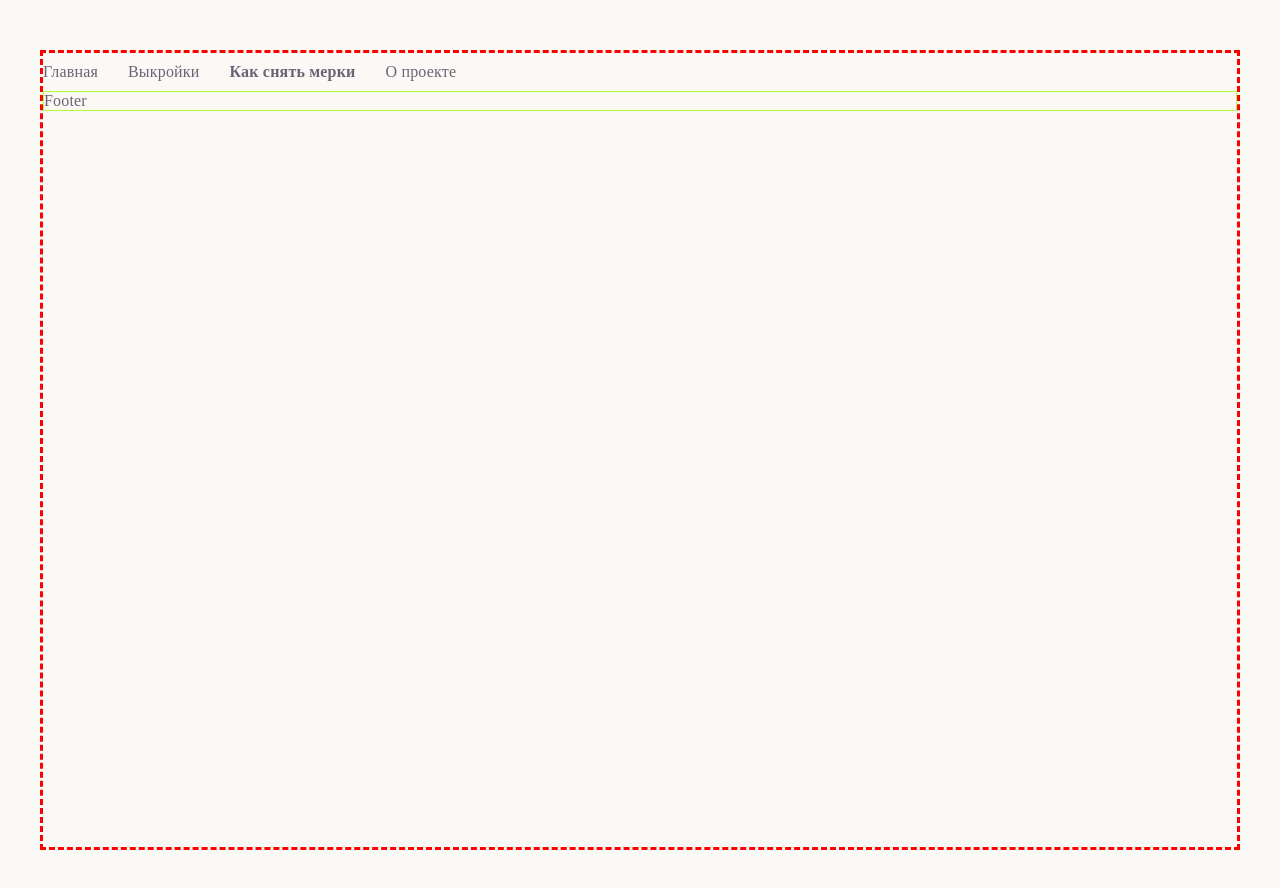
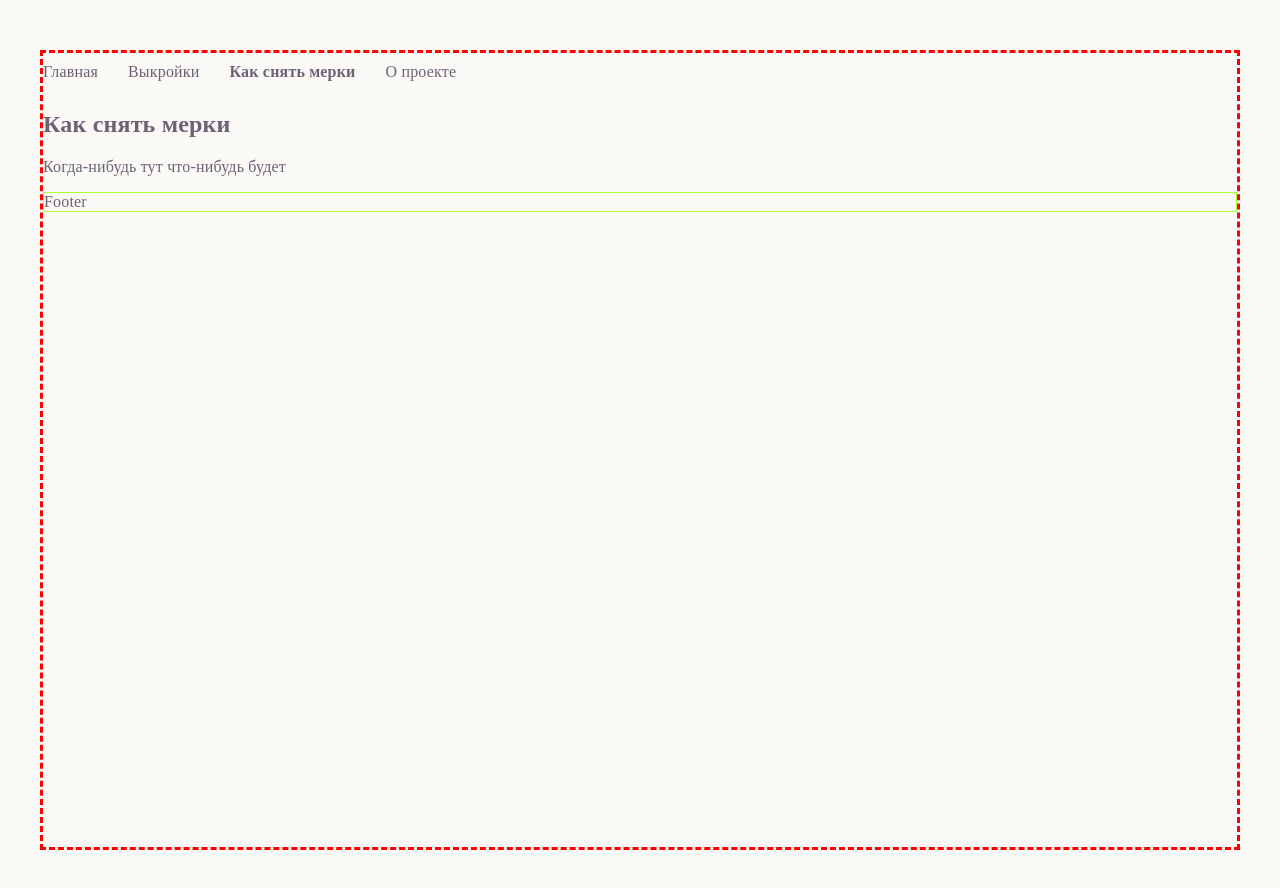
Before and after one commit to KolyadaS/nitka, a React (Vite) app in the folder nitka/: page /nitka/measurements in a window 1280 px wide. Shown: the top 888 px of the page. Built offline with nearby package versions, Linux system fonts and the light colour scheme.

Commit message:
feat: add placeholder pages and update routes, complete app routing structure

```diff
--- a/nitka/src/App.tsx
+++ b/nitka/src/App.tsx
@@ -1,12 +1,14 @@
 import { Routes, Route } from "react-router-dom";
 
-import Home from "./pages/Home";
-import Patterns from "./pages/Patterns";
+import Home from "./pages/Home/Home";
+import Patterns from "./pages/Patterns/Patterns";
 import Skirts from "./pages/women/skirts/Skirts";
 import Blouses from "./pages/women/blouses/Blouses";
 
 import Header from "./components/Layout/Header/Header";
 import Footer from "./components/Layout/Footer/Footer";
+import Measurements from "./pages/Measurements/Measurements";
+import About from "./pages/About/About";
 
 export default function App() {
   return (
@@ -16,6 +18,8 @@ export default function App() {
       <Routes>
         <Route path="/" element={<Home />} />
         <Route path="/patterns" element={<Patterns />} />
+        <Route path="/measurements" element={<Measurements />} />
+        <Route path="/about" element={<About />} />
 
         <Route path="/skirts/*" element={<Skirts />} />
         <Route path="/blouses/*" element={<Blouses />} />
--- /dev/null
+++ b/nitka/src/pages/About/About.tsx
@@ -0,0 +1,12 @@
+import "./About.css";
+
+export default function About() {
+  return (
+    <section className="about">
+      <div>
+        <h1>О проекте</h1>
+        <p>Когда-нибудь тут что-нибудь будет</p>
+      </div>
+    </section>
+  );
+}
--- a/nitka/src/pages/Home.tsx
+++ b/nitka/src/pages/Home/Home.tsx
@@ -1,5 +1,5 @@
 import "./Home.css";
-import { Button } from "../components/Controls/Button/Button";
+import { Button } from "../../components/Controls/Button/Button";
 import { Link } from "react-router-dom";
 
 export default function Home() {
--- /dev/null
+++ b/nitka/src/pages/Measurements/Measurements.tsx
@@ -0,0 +1,12 @@
+import "./Measurements.css";
+
+export default function Measurements() {
+  return (
+    <section className="measurements">
+      <div>
+        <h1>Как снять мерки</h1>
+        <p>Когда-нибудь тут что-нибудь будет</p>
+      </div>
+    </section>
+  );
+}
```
Also changed, not shown: nitka/src/pages/About/About.css (added), nitka/src/pages/Home/Home.css (renamed from nitka/src/pages/Home.css), nitka/src/pages/Measurements/Measurements.css (added), nitka/src/pages/Patterns/Patterns.css (renamed from nitka/src/pages/Patterns.css), nitka/src/pages/Patterns/Patterns.tsx (renamed from nitka/src/pages/Patterns.tsx).
